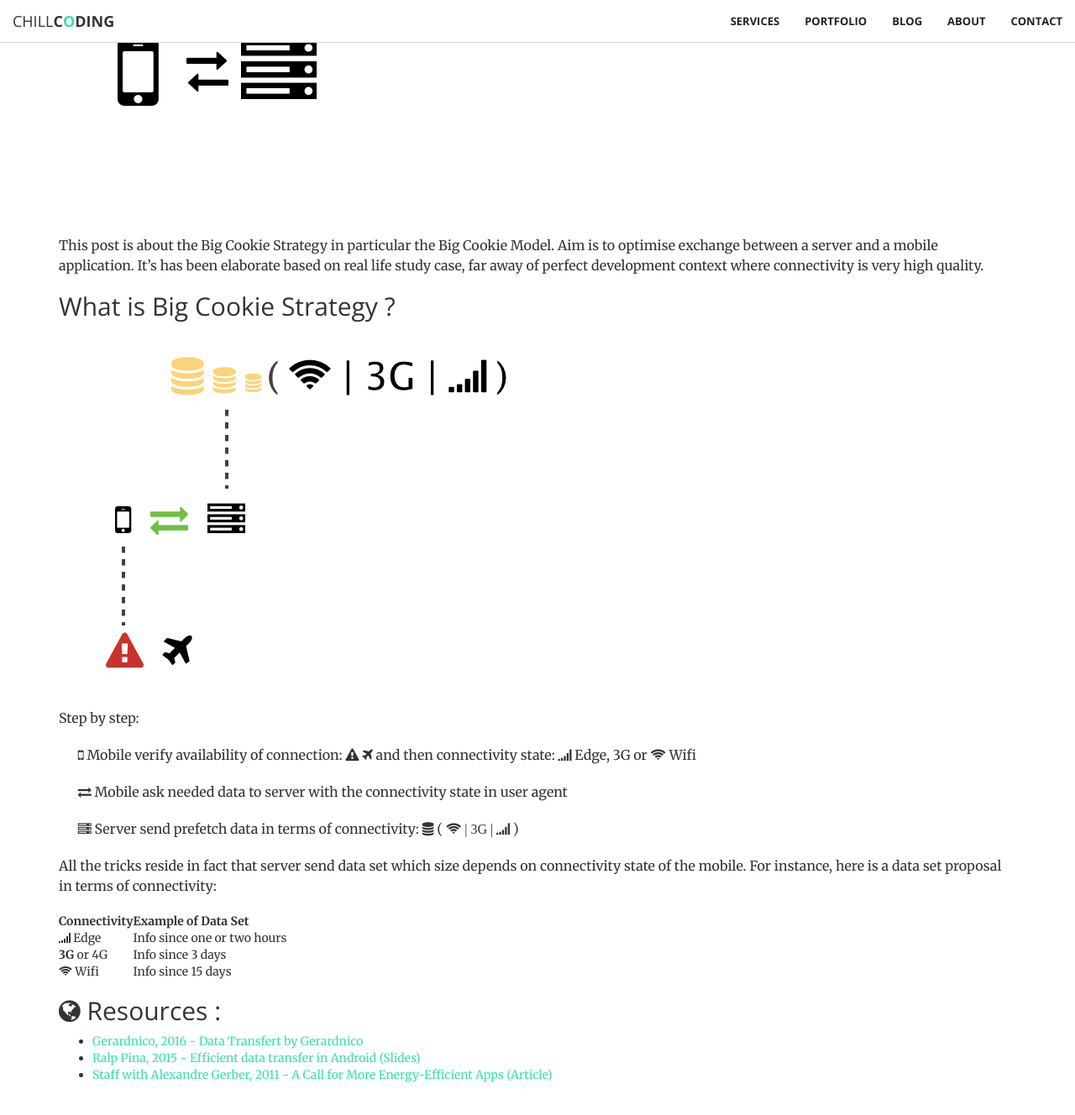
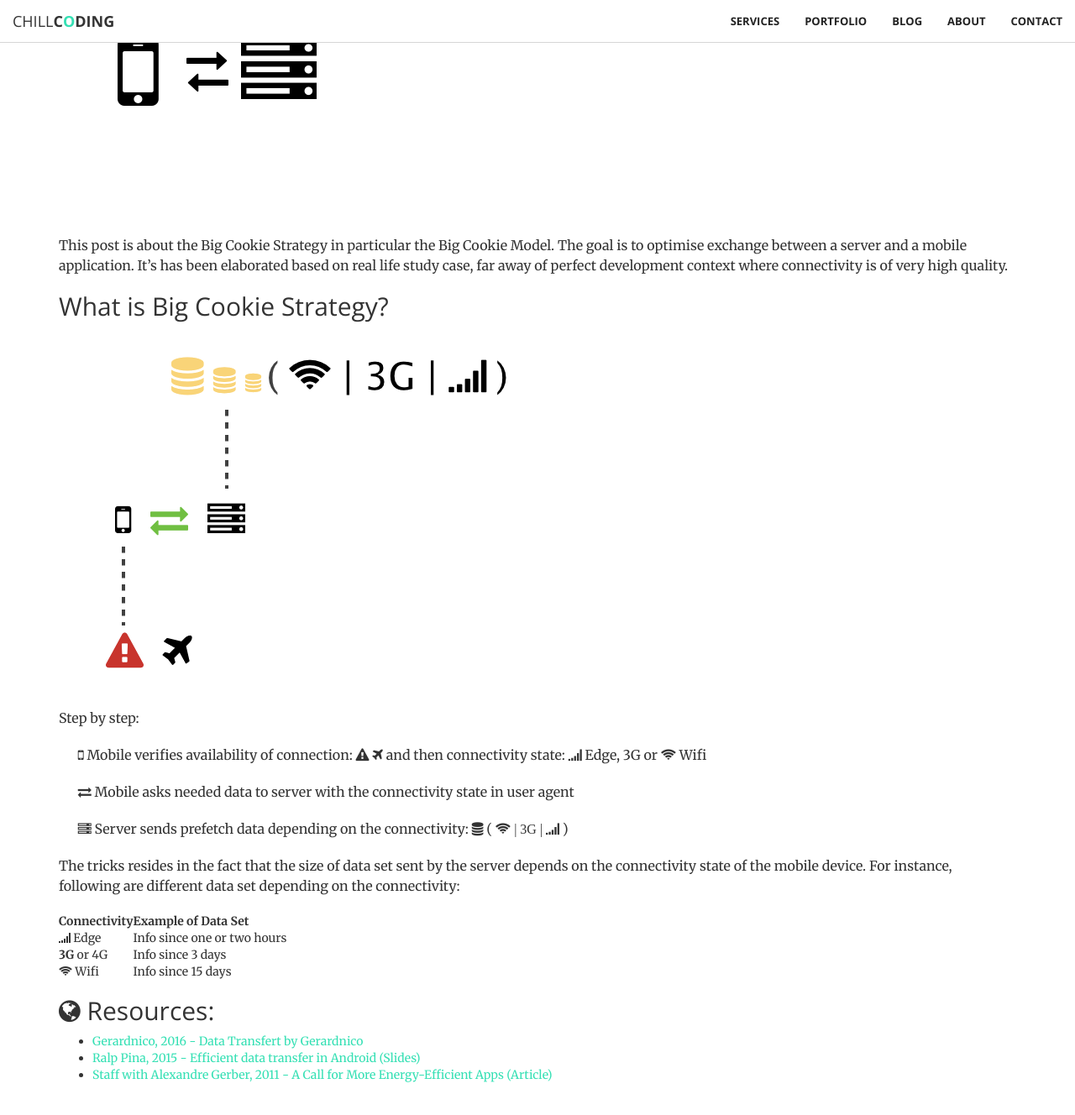
Before and after one commit to chillcoding-at-the-beach/chillcoding-at-the-beach-github.io, a Jekyll site: the page built from _posts/2017-01-13-mobile-big-cookies-strategy.markdown, in a window 1280 px wide and 1400 px high, scrolled down 315 px. Shown: the top 1328 px of the window at 84% size. Built offline with Jekyll 4.4.1, drawn with Linux system fonts in a browser that asks for light colours; nearby versions of some CDN libraries.

Commit message:
Update after review

```diff
--- a/_posts/2017-01-13-mobile-big-cookies-strategy.markdown
+++ b/_posts/2017-01-13-mobile-big-cookies-strategy.markdown
@@ -5,22 +5,22 @@ category: coding
 
 ![Big Cookie Strategy in Mobile Development](/img/post/mobile-server.png)
 
-This post is about the Big Cookie Strategy in particular the Big Cookie Model. Aim is to optimise exchange between a server and a mobile application. It's has been elaborate based on real life study case, far away of perfect development context where connectivity is very high quality.
+This post is about the Big Cookie Strategy in particular the Big Cookie Model. The goal is to optimise exchange between a server and a mobile application. It's has been elaborated based on real life study case, far away of perfect development context where connectivity is of very high quality.
 
-## What is Big Cookie Strategy ?
+## What is Big Cookie Strategy?
 
 ![Big Cookie Strategy in Mobile Development](/img/post/big-cookie-strategy.png)
 
 Step by step:
 
-&nbsp;&nbsp;&nbsp;&nbsp;&nbsp;&nbsp;<i class="fa fa-mobile" aria-hiden="true"></i> Mobile verify availability of connection: <i class="fa fa-exclamation-triangle" aria-hiden="true"></i> <i class="fa fa-plane" aria-hiden="true"></i> and then connectivity state: <i class="fa fa-signal" aria-hiden="true"></i> Edge, 3G or <i class="fa fa-wifi" aria-hiden="true"></i> Wifi
+&nbsp;&nbsp;&nbsp;&nbsp;&nbsp;&nbsp;<i class="fa fa-mobile" aria-hiden="true"></i> Mobile verifies availability of connection: <i class="fa fa-exclamation-triangle" aria-hiden="true"></i> <i class="fa fa-plane" aria-hiden="true"></i> and then connectivity state: <i class="fa fa-signal" aria-hiden="true"></i> Edge, 3G or <i class="fa fa-wifi" aria-hiden="true"></i> Wifi
 
-&nbsp;&nbsp;&nbsp;&nbsp;&nbsp;&nbsp;<i class="fa fa-exchange" aria-hiden="true"></i> Mobile ask needed data to server with the connectivity state in user agent
+&nbsp;&nbsp;&nbsp;&nbsp;&nbsp;&nbsp;<i class="fa fa-exchange" aria-hiden="true"></i> Mobile asks needed data to server with the connectivity state in user agent
 
-&nbsp;&nbsp;&nbsp;&nbsp;&nbsp;&nbsp;<i class="fa fa-server" aria-hiden="true"></i> Server send prefetch data in terms of connectivity: <i class="fa fa-database" aria-hiden="true"></i> ( <i class="fa fa-wifi" aria-hiden="true"> | 3G | </i> <i class="fa fa-signal" aria-hiden="true"></i> )
+&nbsp;&nbsp;&nbsp;&nbsp;&nbsp;&nbsp;<i class="fa fa-server" aria-hiden="true"></i> Server sends prefetch data depending on the connectivity: <i class="fa fa-database" aria-hiden="true"></i> ( <i class="fa fa-wifi" aria-hiden="true"> | 3G | </i> <i class="fa fa-signal" aria-hiden="true"></i> )
 
-All the tricks reside in fact that server send data set which size depends on connectivity state of the mobile.
-For instance, here is a data set proposal in terms of connectivity:
+The tricks resides in the fact that the size of data set sent by the server depends on the connectivity state of the mobile device.
+For instance, following are different data set depending on the connectivity:
 
 | Connectivity | Example of Data Set |
 | ------------ | ---------------- |
@@ -31,7 +31,7 @@ For instance, here is a data set proposal in terms of connectivity:
 
 
 
-## <i class="fa fa-globe" aria-hiden="true"></i> Resources :
+## <i class="fa fa-globe" aria-hiden="true"></i> Resources:
 
 * [Gerardnico, 2016 - Data Transfert by Gerardnico](http://gerardnico.com/wiki/android/data_transfer)
 * [Ralp Pina, 2015 - Efficient data transfer in Android (Slides)](http://www.slideshare.net/CotapEng/efficient-data-transfer-tech-talk)
```
